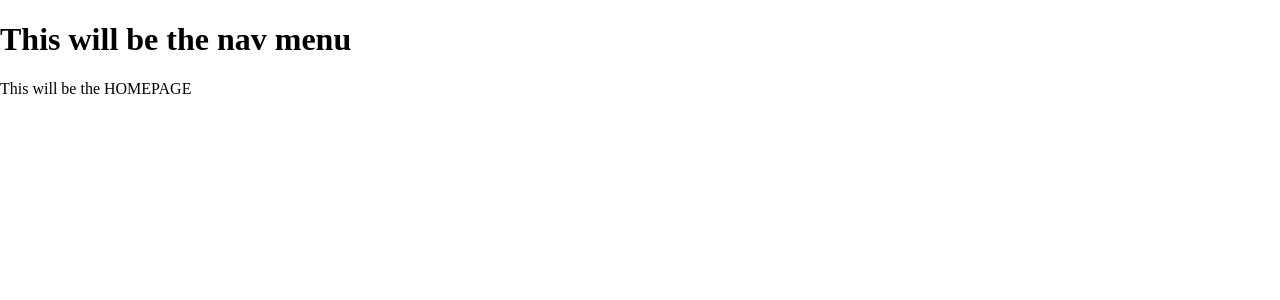
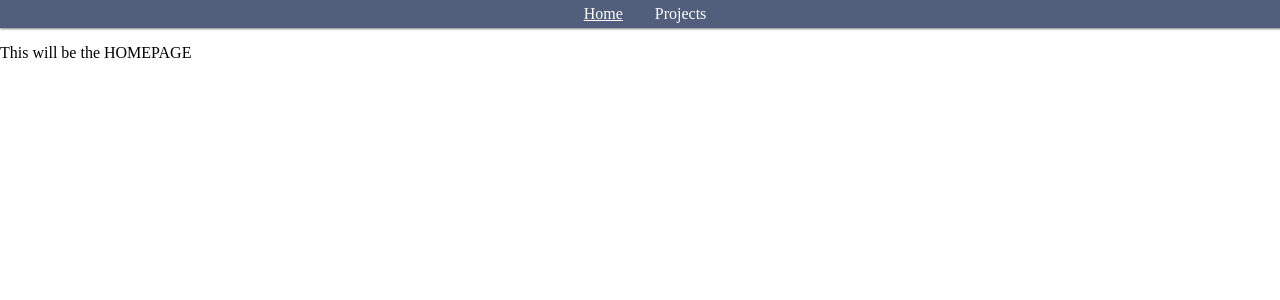
Before and after one commit to elisejonkers/module2-codealongReact, a React (Vite) app: page / in a window 1280 px wide. Shown: the top 300 px of the page. Built offline with nearby package versions, Linux system fonts and the light colour scheme.

Commit message:
create Navbar and render in App.jsx

```diff
--- a/src/App.jsx
+++ b/src/App.jsx
@@ -1,11 +1,12 @@
 import { Route, Routes } from "react-router-dom"
+import Navbar from "./components/Navbar";
 
 function App() {
 
   return (
     <>
       <div className="App">
-        <h1>This will be the nav menu</h1>
+        <Navbar />
 
         <Routes>
           <Route path="/" element={<p>This will be the HOMEPAGE</p>} />
--- /dev/null
+++ b/src/components/Navbar.jsx
@@ -0,0 +1,13 @@
+import { Link, NavLink } from "react-router-dom"
+
+function Navbar (){
+    return (
+        <nav className="Navbar">
+            <NavLink to="/">Home</NavLink>
+            <NavLink to="/projects">Projects</NavLink>
+        </nav>
+
+    )
+}
+
+export default Navbar
--- a/src/index.css
+++ b/src/index.css
@@ -38,13 +38,17 @@ textarea {
   width: 100%;
   margin-bottom: 15px;
   padding: 5px;
+  text-align: center;
 }
 
-.Navbar li {
-  list-style: none;
+.Navbar a {
   color: white;
-  font-size: 24px;
-  font-weight: 600;
+  padding: 1rem;
+  text-decoration: none;
+}
+
+.Navbar a.active{
+  text-decoration: underline;
 }
 
 .card {
```
